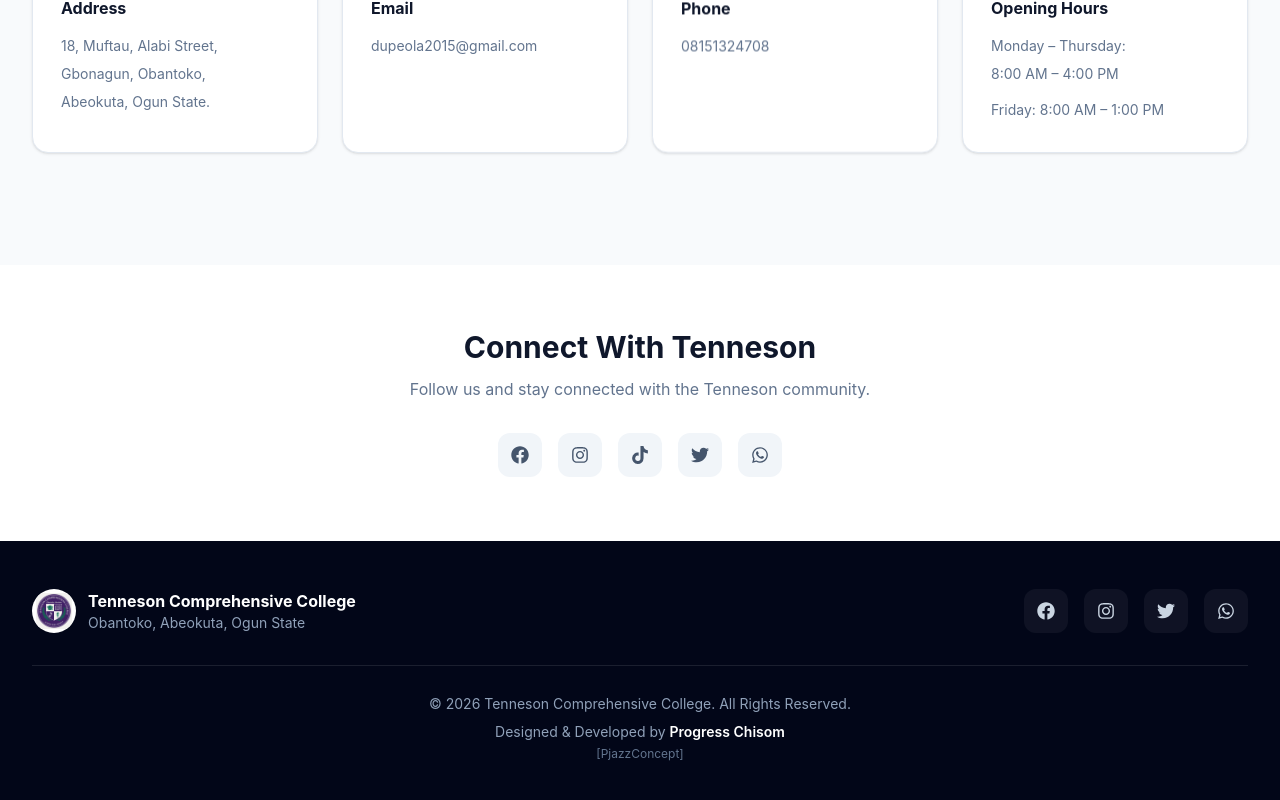
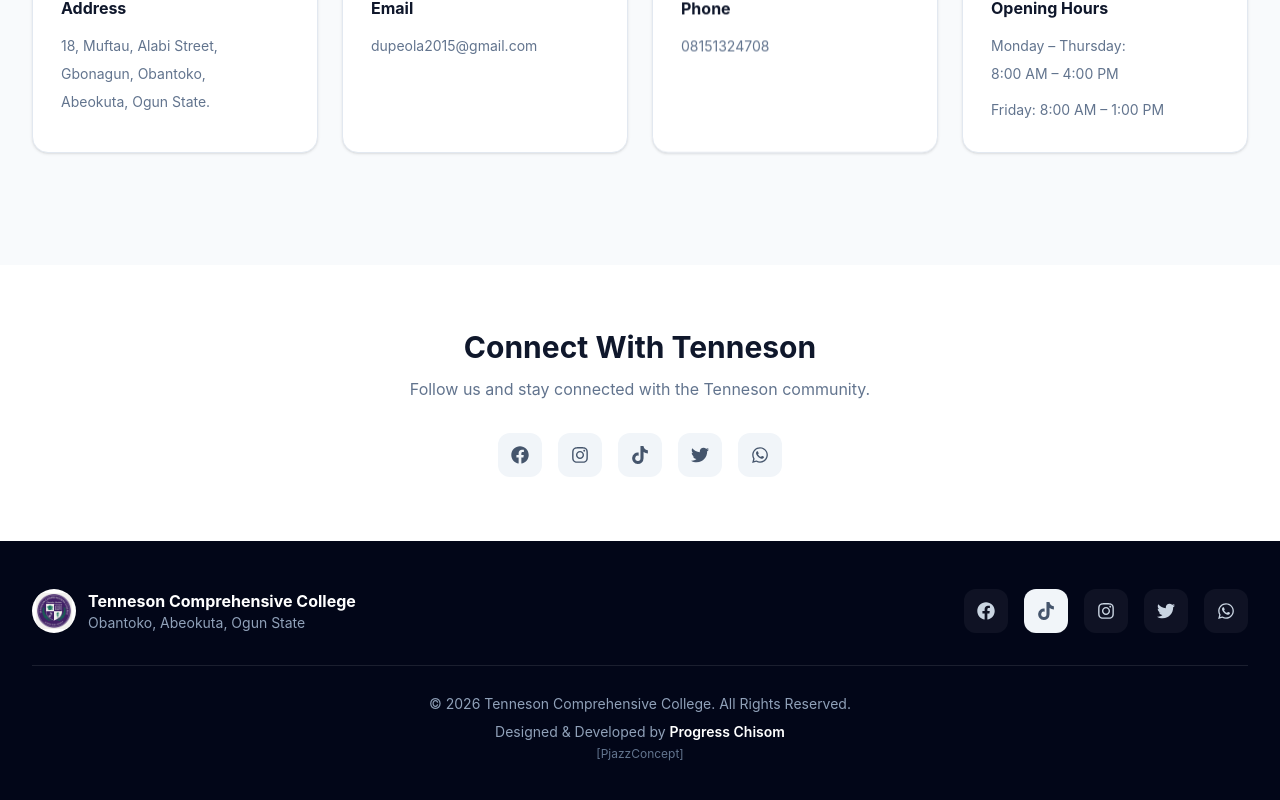
Before and after one commit to pjazzs/Tenneson, a React (Vite) app in the folder tenneson-portal/: page / in a window 1280 px wide. Shown: the part 4775-5575 px from the top of the page. Built offline with nearby package versions, Linux system fonts and the light colour scheme; no server answers.

Commit message:
ad social links

```diff
--- a/tenneson-portal/src/pages/LandingPage.jsx
+++ b/tenneson-portal/src/pages/LandingPage.jsx
@@ -927,8 +927,15 @@ function LandingPage() {
               <SocialButton
                 icon={<FaFacebook />}
                 label="Facebook"
-                href="#"
+                href="https://www.facebook.com/share/1GbGDBvCdF/"
                 dark
+              />
+
+              <SocialButton
+                icon={<FaTiktok />}
+                label="TikTok"
+                href="https://www.tiktok.com/@tenneson.school?_r=1&_t=ZS-9BBCYgtZjiU
+"
               />
 
               <SocialButton
@@ -948,7 +955,7 @@ function LandingPage() {
               <SocialButton
                 icon={<FaWhatsapp />}
                 label="WhatsApp"
-                href="#"
+                href="https://wa.me/2348151324708"
                 dark
               />
             </div>
```
